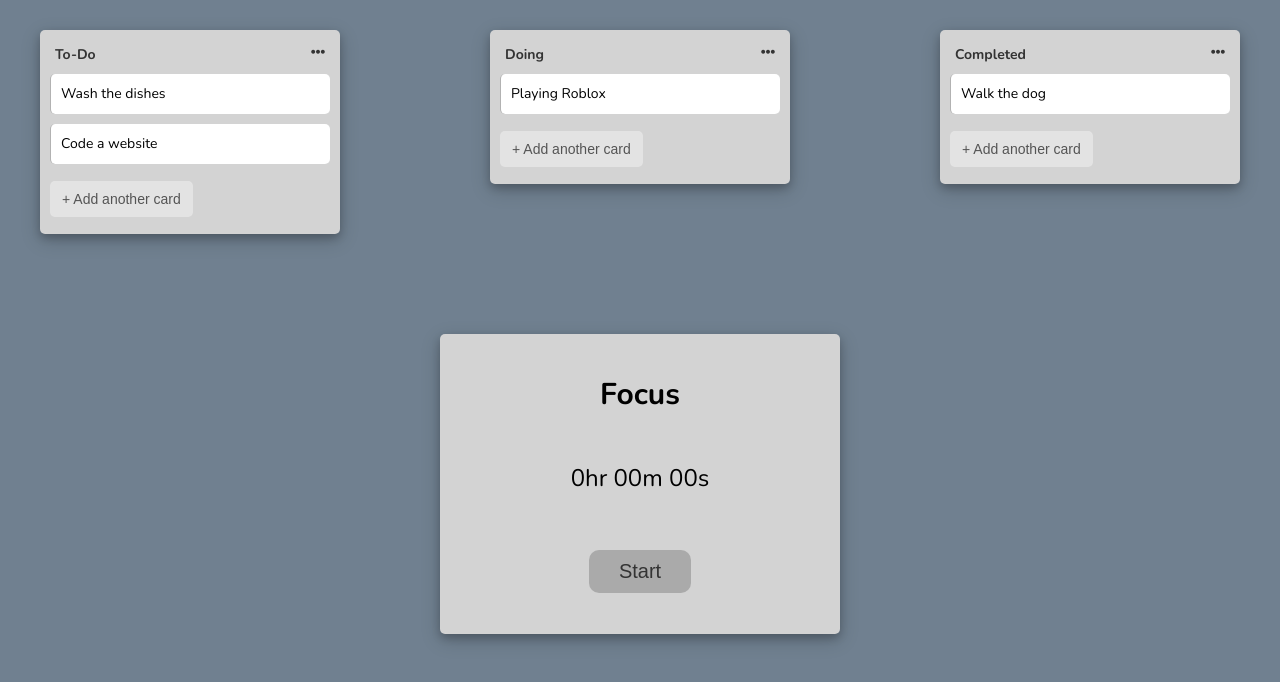
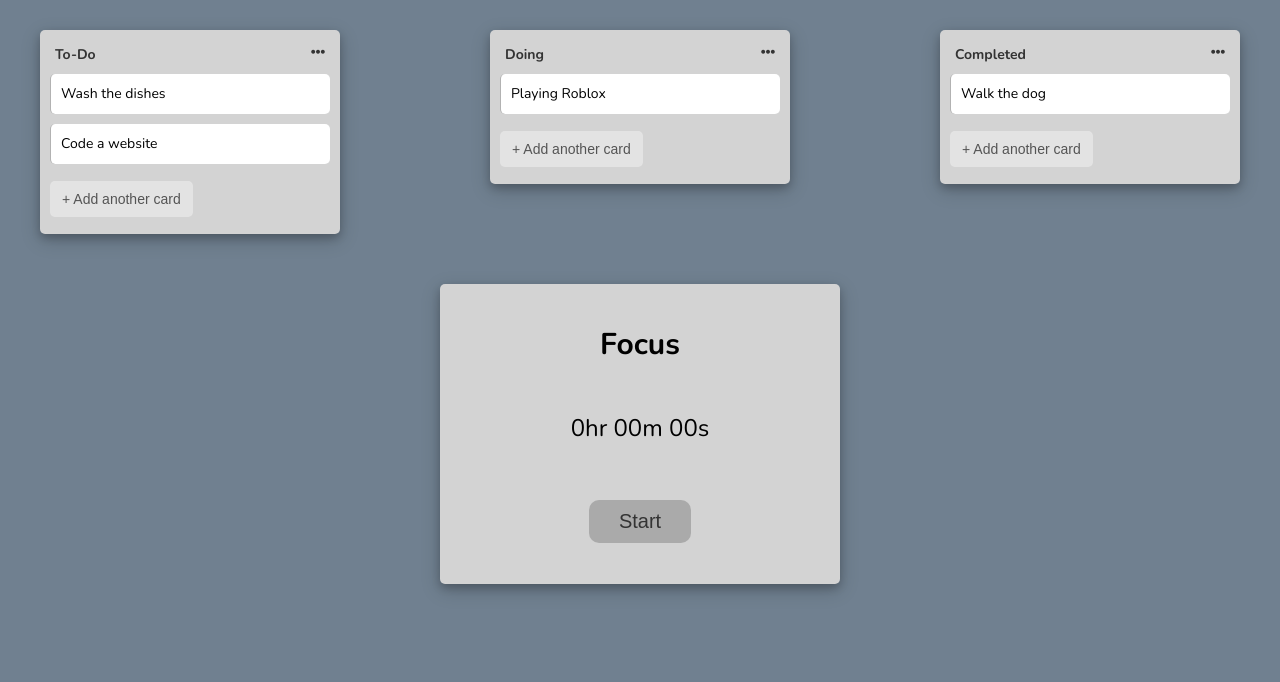
Before and after one commit to wwwLulu/Tracker-App, a Vue app: page / in a window 1280 px wide. Shown: the top 682 px of the page. Built offline with nearby package versions, Linux system fonts and the light colour scheme.

Commit message:
Small style changes

```diff
--- a/src/components/List/ListItem.vue
+++ b/src/components/List/ListItem.vue
@@ -32,9 +32,8 @@
             @click="closeWithoutSaving"
             class="task__close-without-saving btn"
         >
-            Close without saving
+            Close
         </button>
-        <button @click="deleteTask" class="task__delete btn">Delete</button>
     </div>
 </template>
 
--- a/src/components/Timer.vue
+++ b/src/components/Timer.vue
@@ -93,7 +93,8 @@ export default {
 <style scoped lang="scss">
 .timer {
     margin: 0 auto;
-    margin-top: 10rem;
+    margin-top: 5rem;
+    margin-bottom: 3rem;
     width: 40rem;
     display: flex;
     flex-direction: column;
```
